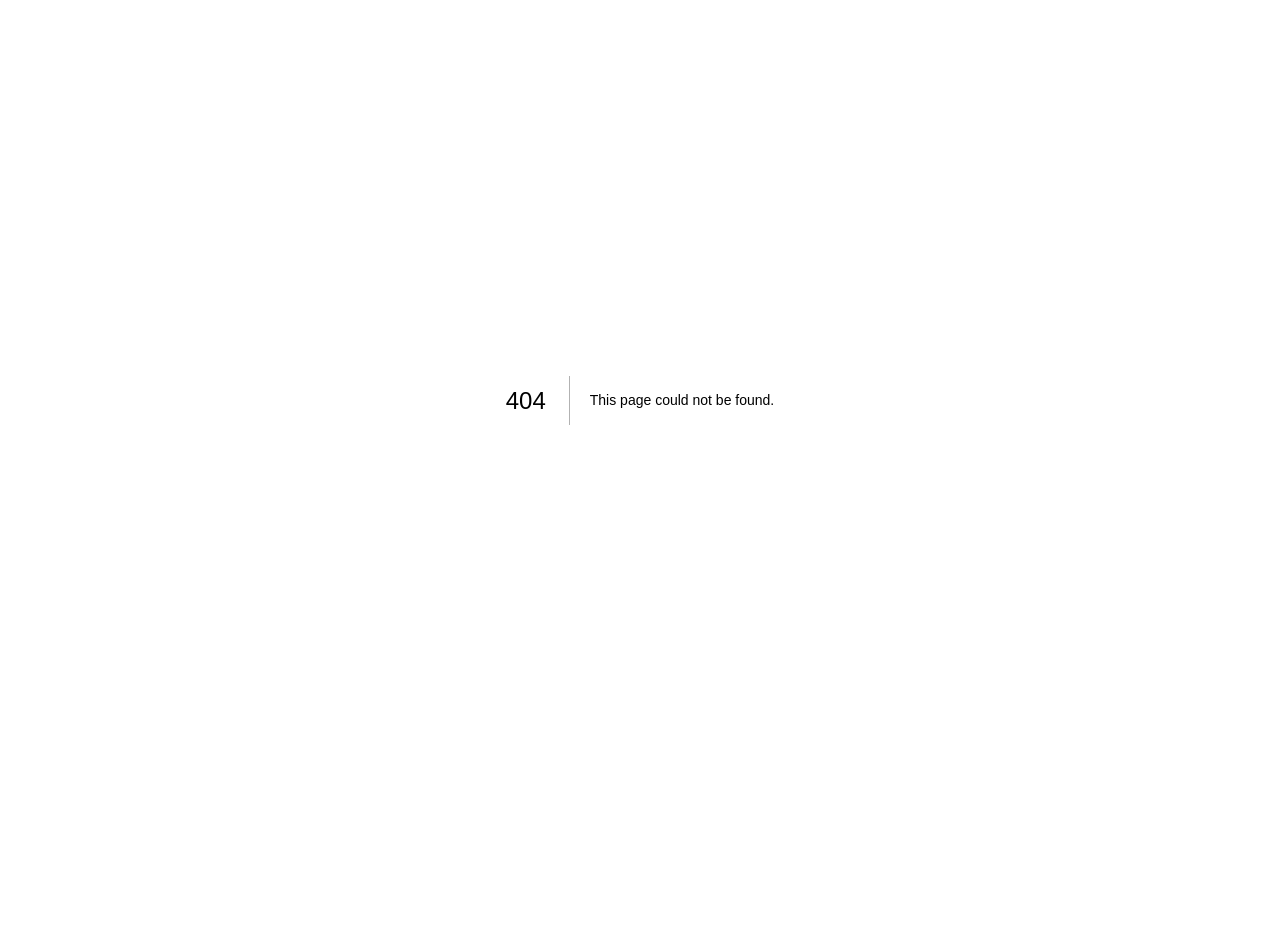
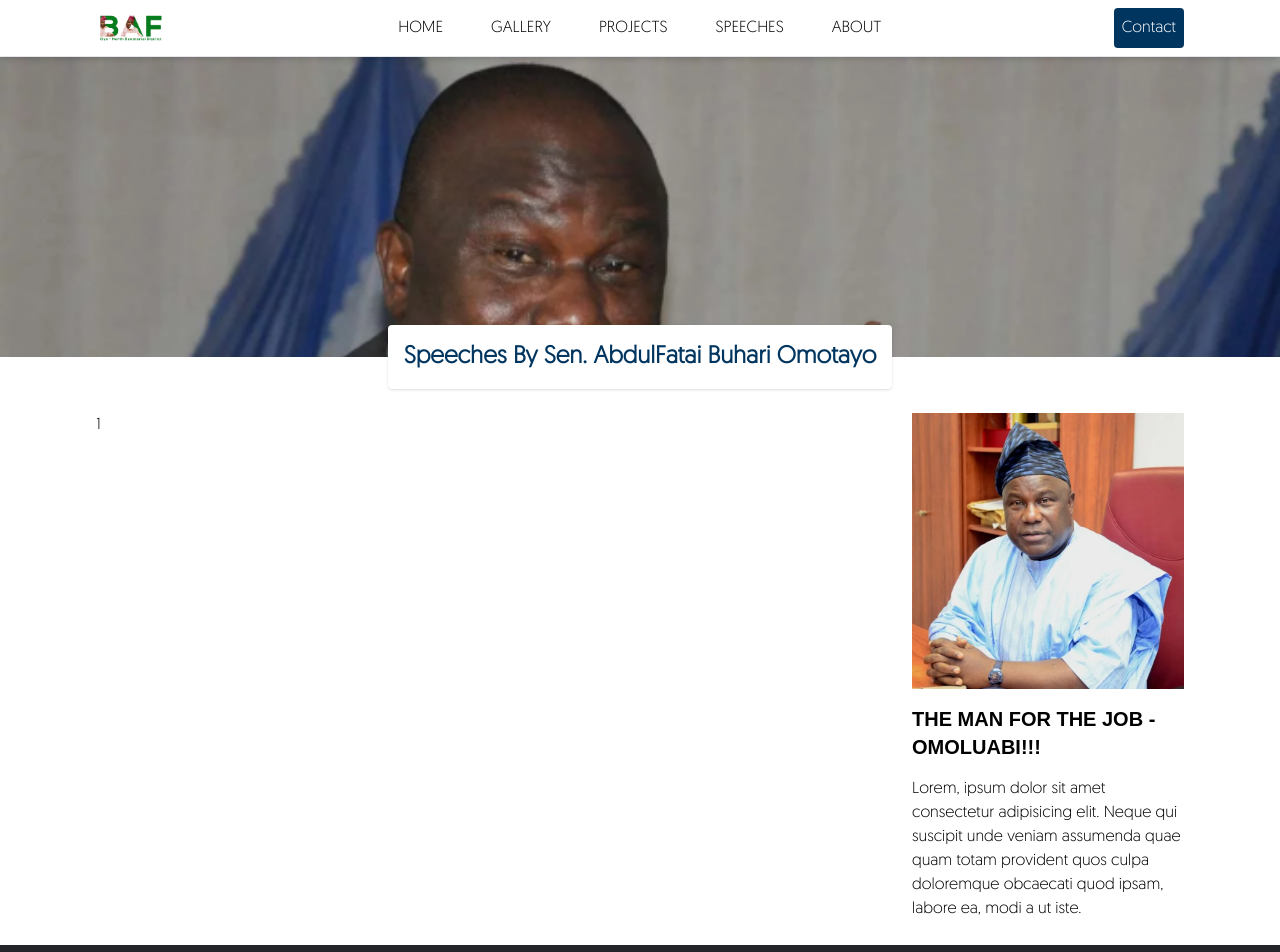
Before and after one commit to doiayokanmi/baf, a Next.js app: page /speeches/1 in a window 1280 px wide. Before the commit this address had no page. Shown: the top 952 px of the page. Before the commit the page ends 800 px from the top, so only its background shows below. Built offline with nearby package versions, Linux system fonts and the light colour scheme.

Commit message:
speeches page set ggggd

```diff
--- /dev/null
+++ b/app/component/Layout/SpeechesLayout.tsx
@@ -0,0 +1,27 @@
+import Image from 'next/image'
+import React from 'react'
+
+const SpeechesLayout = ({children}: {children: React.ReactNode}) => {
+  return (
+    <>
+    <section className="lg:px-24 relative justify-between p-4 lg:py-6 mt-8 flex flex-col lg:flex-row">
+          <div className="basis-3/4 lg:pe-8">
+
+            {children}
+
+          </div>
+          <div className="basis-1/4">
+            <Image src={'/image/omoluabi.png'} width={400} height={300} alt="" />
+
+            <h3 className="font-bold py-4 text-xl uppercase">The man for the job - Omoluabi!!!</h3>
+
+            <p>
+              Lorem, ipsum dolor sit amet consectetur adipisicing elit. Neque qui suscipit unde veniam assumenda quae quam totam provident quos culpa doloremque obcaecati quod ipsam, labore ea, modi a ut iste.
+            </p>
+          </div>
+        </section>
+    </>
+  )
+}
+
+export default SpeechesLayout
--- /dev/null
+++ b/app/speeches/[slug]/page.tsx
@@ -0,0 +1,23 @@
+import React from 'react'
+import SpeechesLayout from '../../component/Layout/SpeechesLayout'
+import LayoutPage from '../../component/Layout/LayoutPage'
+import PageHead from '../../component/PageHead'
+
+const Details = ({ params }) => {
+  return (
+    <>
+      <LayoutPage>
+        <PageHead
+          title="Speeches by Sen. AbdulFatai Buhari Omotayo"
+          bgImage="/image/speeches.png"
+        />
+
+        <SpeechesLayout>
+          <div className="">{params.slug}</div>
+        </SpeechesLayout>
+      </LayoutPage>
+    </>
+  );
+};
+
+export default Details
--- a/app/speeches/page.tsx
+++ b/app/speeches/page.tsx
@@ -3,7 +3,7 @@ import LayoutPage from "../component/Layout/LayoutPage";
 import PageHead from "../component/PageHead";
 import MainSpeechesCard from "../component/Cards/MainSpeechesCard";
 import Image from "next/image";
-
+import SpeechesLayout from "../component/Layout/SpeechesLayout";
 
 const page = () => {
   return (
@@ -14,25 +14,15 @@ const page = () => {
           bgImage="/image/speeches.png"
         />
 
-        <section className="lg:px-24 relative justify-between p-4 lg:py-6 mt-8 flex flex-col lg:flex-row">
-          <div className="basis-3/4 flex flex-wrap lg:pe-8 flex-col lg:flex-row">
+        <SpeechesLayout>
+          <div className="flex flex-wrap flex-col lg:flex-row">
             <MainSpeechesCard />
             <MainSpeechesCard />
             <MainSpeechesCard />
             <MainSpeechesCard />
             <MainSpeechesCard />
-
           </div>
-          <div className="basis-1/4">
-            <Image src={'/image/omoluabi.png'} width={300} height={300} alt="" />
-
-            <h3 className="font-bold py-4 text-xl uppercase">The man for the job - Omoluabi!!!</h3>
-
-            <p>
-              Lorem, ipsum dolor sit amet consectetur adipisicing elit. Neque qui suscipit unde veniam assumenda quae quam totam provident quos culpa doloremque obcaecati quod ipsam, labore ea, modi a ut iste.
-            </p>
-          </div>
-        </section>
+        </SpeechesLayout>
       </LayoutPage>
     </>
   );
--- a/sanity.config.ts
+++ b/sanity.config.ts
@@ -1,6 +1,6 @@
 import { defineConfig } from 'sanity'
 import { deskTool } from 'sanity/desk'
-import { project, speeches } from './sanity/schema/projectSchema'
+import { gallery, project, speeches } from './sanity/schema/projectSchema'
 
 const config = defineConfig({
     projectId: 'ec7o9bmp',
@@ -9,7 +9,7 @@ const config = defineConfig({
     apiVersion: '2023-10-23',
     basePath: '/admin',
     plugins: [deskTool()],
-    schema: { types: [project, speeches]},
+    schema: { types: [project, speeches, gallery]},
 })
 
 export default config
```
Also changed, not shown: sanity-util.ts (+18 -0 lines), sanity/schema/projectSchema.ts (+22 -0 lines).
